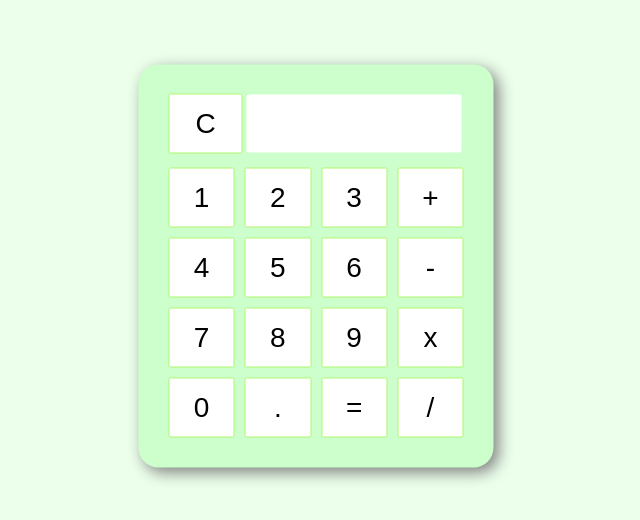
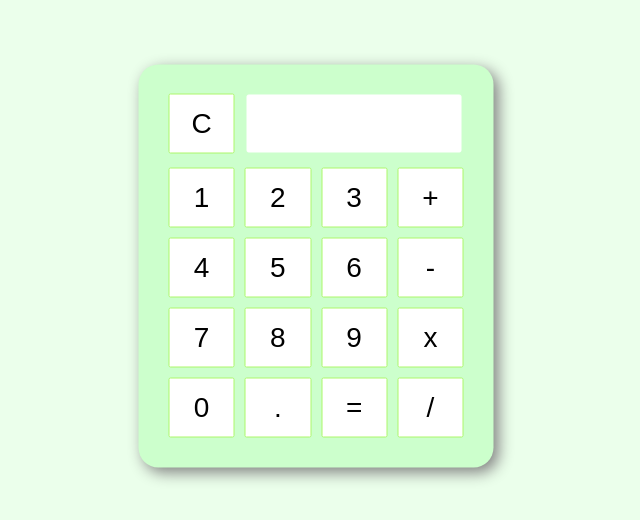
Before and after one commit to ebabian/React-Calculator, a React app: page / in a window 1280 px wide. Shown: the part 134-654 px from the top of the page, 324-964 px from the left. Built offline with nearby package versions, Linux system fonts and the light colour scheme.

Commit message:
changed button font

```diff
--- a/css/main.scss
+++ b/css/main.scss
@@ -1,5 +1,7 @@
 * {
   box-sizing: border-box;
+  font-family: sans-serif;
+  font-weight: 100;
 }
 
 $sg-blue       : #99D6FF;
@@ -43,8 +45,8 @@ body {
   #clear {
       float: left;
       height: 60px;
-      padding-left: 26px;
-      padding-right: 26px;
+      padding-left: 22px;
+      padding-right: 22px;
       margin-top: -74px;
       margin-right: 12px;
       font-size: 28px;
```
Also changed, not shown: css/main.css, 1 other file.
